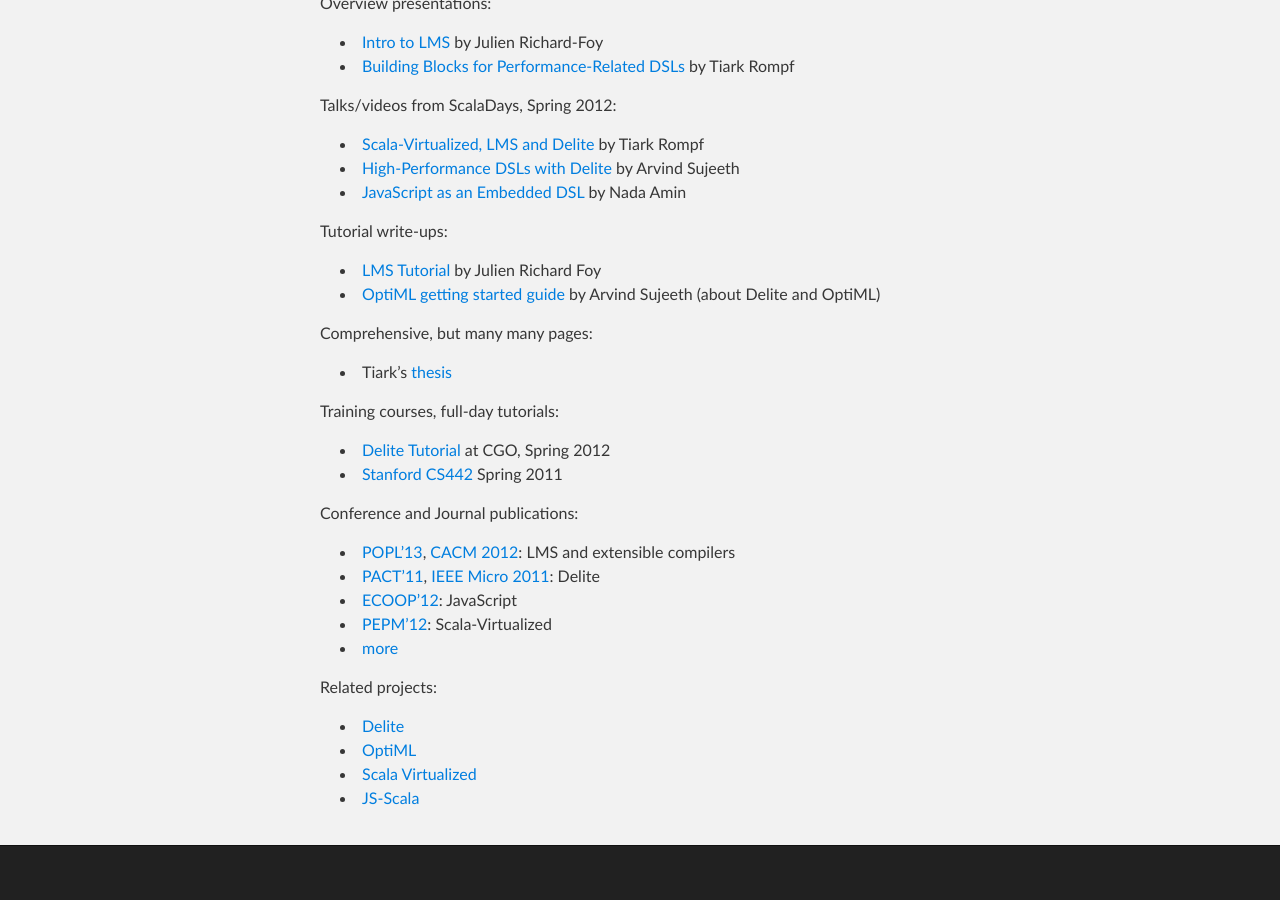
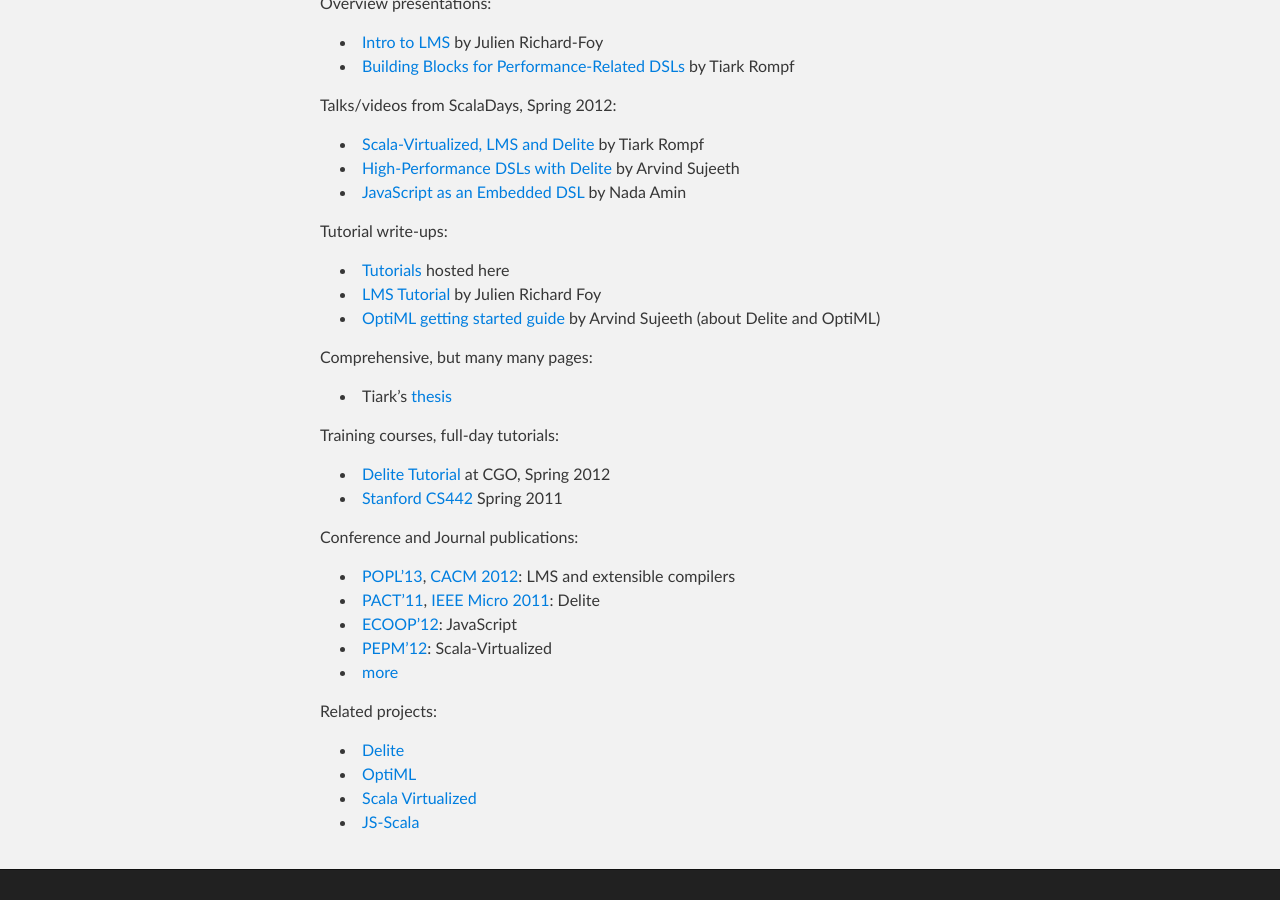
Before and after one commit to scala-lms/scala-lms.github.com, a Jekyll site: the page built from index.md, in a window 1280 px wide and 900 px high, scrolled down 1608 px. Built offline with Jekyll 4.4.1, drawn with Linux system fonts in a browser that asks for light colours.

Commit message:
add link to tutorials

```diff
--- a/index.md
+++ b/index.md
@@ -101,6 +101,7 @@
 
 Tutorial write-ups:
 
+* [Tutorials](http://scala-lms.github.io/tutorials) hosted here
 * [LMS Tutorial](https://github.com/julienrf/lms-tutorial/wiki) by Julien Richard Foy
 * [OptiML getting started guide](http://stanford-ppl.github.com/Delite/optiml/getting_started.html) by Arvind Sujeeth (about Delite and OptiML)
 
```
